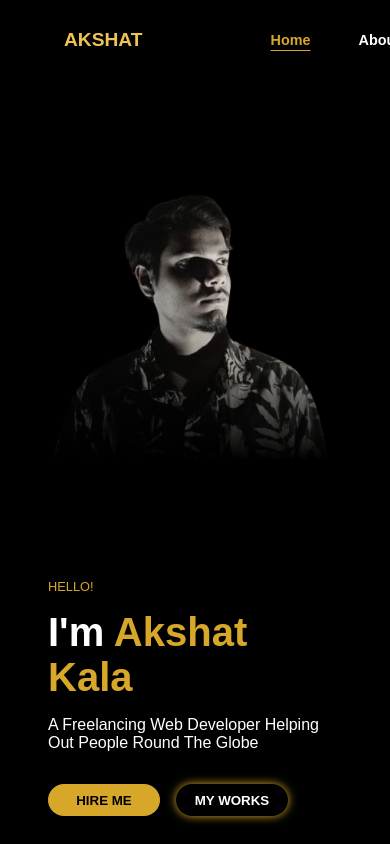
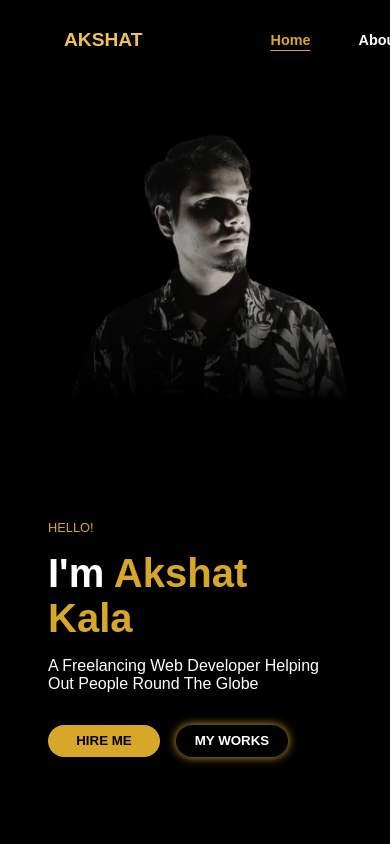
Before and after one commit to ak-sudo/prsnlPortfolio, a React (Vite) app: page / in a window 390 px wide. Shown: the top 844 px of the page. Built offline with nearby package versions, Linux system fonts and the light colour scheme; a web font is replaced by a local one.

Commit message:
made responsive commit

```diff
--- a/src/components/main/intro.css
+++ b/src/components/main/intro.css
@@ -189,7 +189,7 @@
         transition: ease-in-out 0.3s;
     }
     .right-pannel{
-        margin: auto 0;
+        margin: 0 auto;
         display: flex;
         justify-content: center;
         align-items: center;
@@ -200,7 +200,7 @@
 
     .right-pannel img{
         min-height: 100%;
-        margin-top: 0;
+        margin: 0;
         z-index: 2;
         mask-image: linear-gradient(to top, transparent,black,  white);
         -webkit-mask-image: linear-gradient(to top, transparent,black, white);
```
